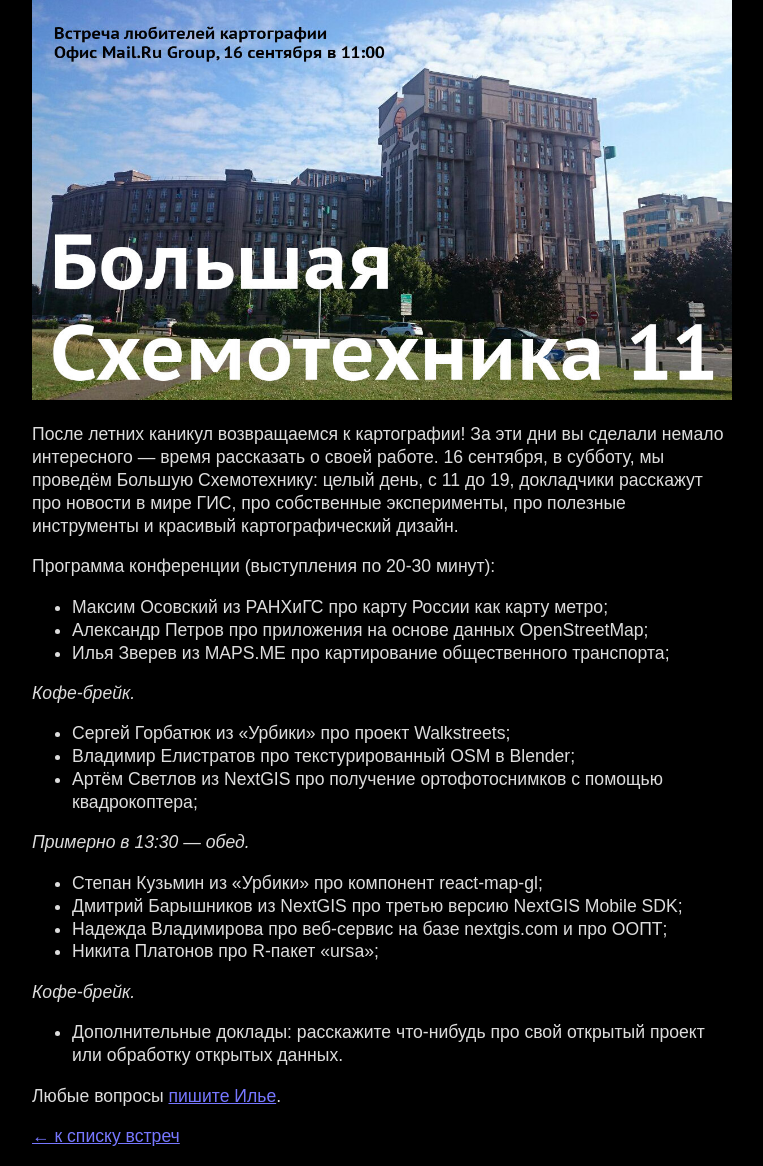
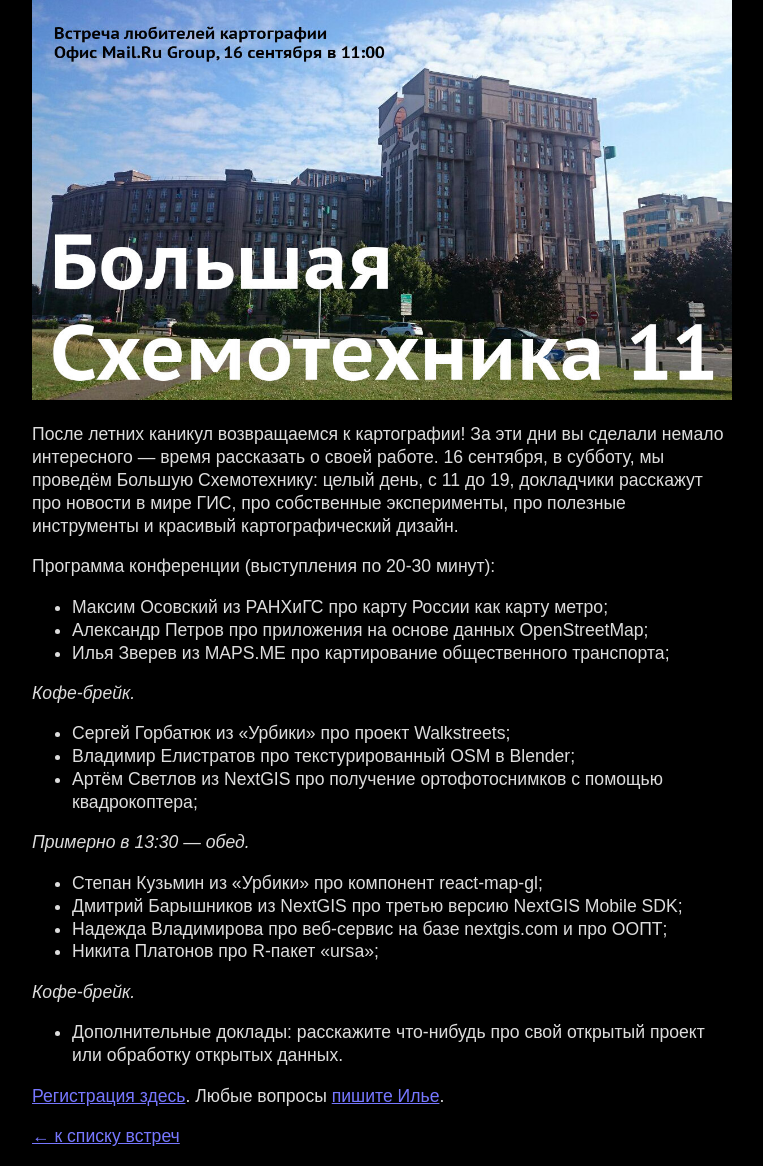
Before and after one commit to Zverik/schemotechnika, a Jekyll site: the page built from _posts/2017-07-23-schemo11.md, in a window 1280 px wide. Shown: the whole page, without its empty margins (258-1021 px from the left). Built offline with Jekyll 4.4.1, drawn with Linux system fonts in a browser that asks for light colours.

Commit message:
Restore reg link

```diff
--- a/_posts/2017-07-23-schemo11.md
+++ b/_posts/2017-07-23-schemo11.md
@@ -32,4 +32,4 @@ _Кофе-брейк._
 
 * Дополнительные доклады: расскажите что-нибудь про свой открытый проект или обработку открытых данных.
 
-Любые вопросы [пишите Илье](mailto:ilya@zverev.info).
+[Регистрация здесь](https://corp.mail.ru/ru/press/events/368/). Любые вопросы [пишите Илье](mailto:ilya@zverev.info).
```
